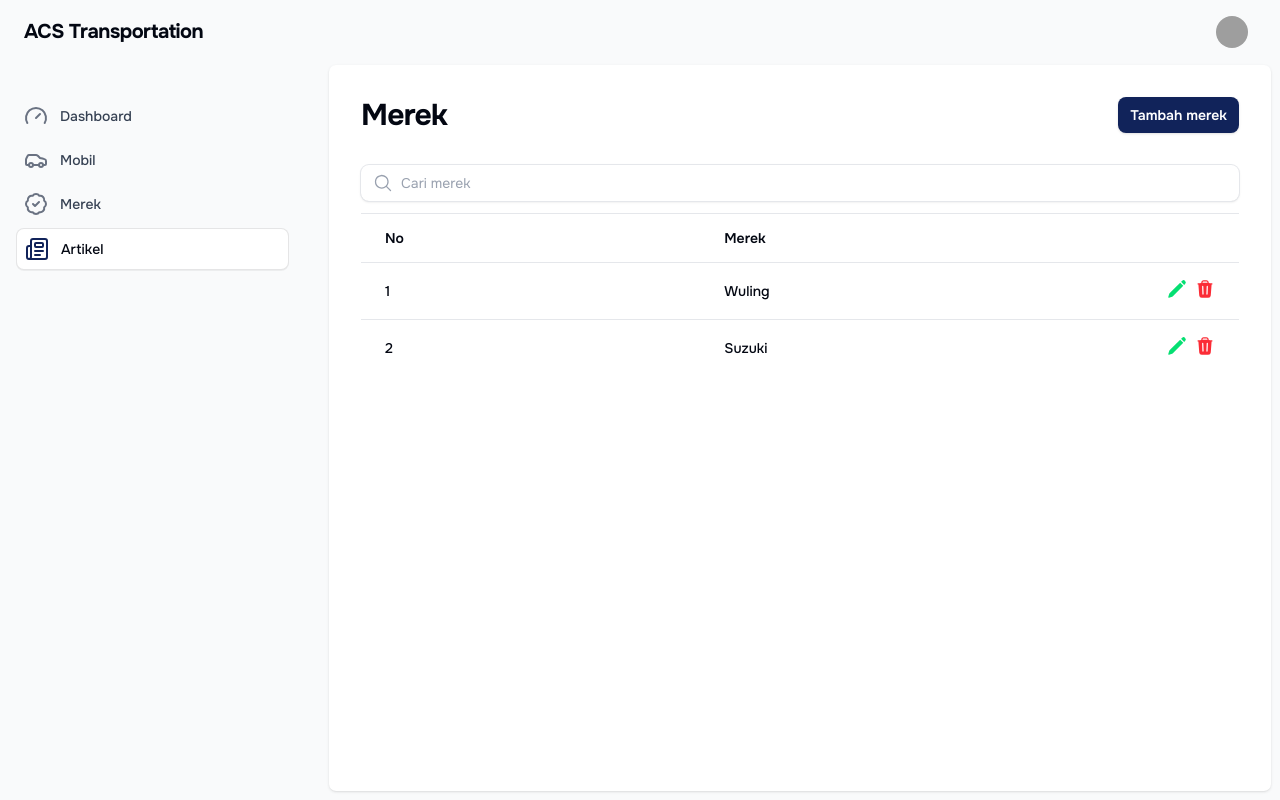
After one commit to rizki2232/asc, a PHP site: page /admin/artikel/ in a window 1280 px wide. The commit adds this page. Run offline with PHP 8.4, Linux system fonts and the light colour scheme; data comes from the database, SQL or seed files in the repository; both versions use the stored data as it was after the commit; grey boxes are pictures that could not be loaded.

Commit message:
database changed

```diff
--- /dev/null
+++ b/admin/artikel/index.php
@@ -0,0 +1,102 @@
+<?php
+
+require_once __DIR__ . "/../../src/db/connection.php";
+
+$query = "SELECT * FROM brands";
+$result = $conn->query($query);
+
+$thead = ['No', 'Merek'];
+$no = 1;
+
+?>
+
+<?php include __DIR__ . "/../../views/components/admin-header.php" ?>
+
+<main class="main mx-auto h-full w-full px-4 md:px-6 lg:px-8 max-w-7xl bg-white shadow">
+    <section class="flex flex-col gap-y-8 py-8">
+        <header class="flex flex-col gap-4 sm:flex-row sm:items-center sm:justify-between">
+            <div>
+                <h1 class="text-2xl font-bold tracking-tight text-gray-950 dark:text-white sm:text-3xl">
+                    Merek
+                </h1>
+            </div>
+            <div class="flex shrink-0 items-center gap-3">
+                <div class="gap-2 flex flex-wrap items-center justify-start">
+                    <a href="/admin/merek/create.php" class="relative grid-flow-col items-center justify-center font-semibold outline-none transition duration-75 focus-visible:ring-2 rounded-lg bg-primary gap-1.5 px-3 py-2 text-sm inline-grid shadow-sm bg-custom-600 text-white hover:bg-custom-500 focus-visible:ring-custom-500/50 dark:bg-custom-500 dark:hover:bg-custom-400 dark:focus-visible:ring-custom-400/50 xpc fi-ac-btn-action">
+                        <span>Tambah merek</span>
+                    </a>
+                </div>
+            </div>
+        </header>
+        <div class="divide-y divide-gray-200">
+            <div class="pb-3">
+                <div class="flex rounded-lg shadow-sm ring-1 ring-gray-200 focus-within:ring-primary">
+                    <div class="items-center gap-x-3 ps-3 flex pe-2">
+                        <svg xmlns="http://www.w3.org/2000/svg" viewBox="0 0 24 24" fill="currentColor" class="size-5 text-gray-400">
+                            <path fill-rule="evenodd" d="M10.5 3.75a6.75 6.75 0 1 0 0 13.5 6.75 6.75 0 0 0 0-13.5ZM2.25 10.5a8.25 8.25 0 1 1 14.59 5.28l4.69 4.69a.75.75 0 1 1-1.06 1.06l-4.69-4.69A8.25 8.25 0 0 1 2.25 10.5Z" clip-rule="evenodd" />
+                        </svg>
+                    </div>
+                    <input type="text" class="w-full px-3 py-1.5 ps-0 pe-3 text-base placeholder:text-gray-400 focus:outline-0 sm:text-sm sm:leading-6" placeholder="Cari merek">
+                </div>
+            </div>
+            <div class="relative divide-y divide-gray-200 overflow-x-auto">
+                <table class="w-full table-auto divide-y divide-gray-200 text-start">
+                    <thead class="divide-y divide-gray-200">
+                        <tr class="">
+                            <?php foreach ($thead as $th) : ?>
+                                <th class="px-3 py-3.5 sm:first-of-type:ps-6 sm:last-of-type:pe-6">
+                                    <div class="flex items-center justify-start">
+                                        <span class="text-sm font-semibold text-gray-950"><?= $th ?></span>
+                                    </div>
+                                </th>
+                            <?php endforeach; ?>
+                            <th class="w-1"></th>
+                        </tr>
+                    </thead>
+                    <tbody class="divide-y divide-gray-200 whitespace-nowrap">
+                        <?php if ($result->num_rows > 0) : ?>
+                            <?php while ($row = $result->fetch_assoc()) : ?>
+                                <tr class="hover:bg-gray-50">
+                                    <td class="p-0 first-of-type:ps-1 last-of-type:pe-1 sm:first-of-type:ps-3 sm:last-of-type:pe-3">
+                                        <a href="edit.php?id=<?php echo $row['id']; ?>">
+                                            <div class="px-3 py-4">
+                                                <span class="text-sm leading-6 text-gray-950 dark:text-white font-medium"><?= $no++; ?></span>
+                                            </div>
+                                        </a>
+                                    </td>
+                                    <td class="p-0 first-of-type:ps-1 last-of-type:pe-1 sm:first-of-type:ps-3 sm:last-of-type:pe-3">
+                                        <a href="edit.php?id=<?php echo $row['id']; ?>">
+                                            <div class="px-3 py-4">
+                                                <span class="text-sm leading-6 text-gray-950 dark:text-white font-medium"><?= $row['name']; ?></span>
+                                            </div>
+                                        </a>
+                                    </td>
+                                    <td class="flex p-0 first-of-type:ps-1 last-of-type:pe-1 sm:first-of-type:ps-3 sm:last-of-type:pe-3">
+                                        <div class="flex items-center gap-x-2 whitespace-nowrap px-3 py-4">
+                                            <a href="edit.php?id=<?php echo $row['id']; ?>">
+                                                <svg xmlns="http://www.w3.org/2000/svg" viewBox="0 0 24 24" fill="currentColor" class="size-5 fill-green-400">
+                                                    <path d="M21.731 2.269a2.625 2.625 0 0 0-3.712 0l-1.157 1.157 3.712 3.712 1.157-1.157a2.625 2.625 0 0 0 0-3.712ZM19.513 8.199l-3.712-3.712-12.15 12.15a5.25 5.25 0 0 0-1.32 2.214l-.8 2.685a.75.75 0 0 0 .933.933l2.685-.8a5.25 5.25 0 0 0 2.214-1.32L19.513 8.2Z" />
+                                                </svg>
+                                            </a>
+                                            <a href="delete.php?id=<?php echo $row['id']; ?>" onclick="return confirm('Yakin ingin menghapus?');">
+                                                <svg xmlns="http://www.w3.org/2000/svg" viewBox="0 0 24 24" fill="currentColor" class="size-5 fill-red-500">
+                                                    <path fill-rule="evenodd" d="M16.5 4.478v.227a48.816 48.816 0 0 1 3.878.512.75.75 0 1 1-.256 1.478l-.209-.035-1.005 13.07a3 3 0 0 1-2.991 2.77H8.084a3 3 0 0 1-2.991-2.77L4.087 6.66l-.209.035a.75.75 0 0 1-.256-1.478A48.567 48.567 0 0 1 7.5 4.705v-.227c0-1.564 1.213-2.9 2.816-2.951a52.662 52.662 0 0 1 3.369 0c1.603.051 2.815 1.387 2.815 2.951Zm-6.136-1.452a51.196 51.196 0 0 1 3.273 0C14.39 3.05 15 3.684 15 4.478v.113a49.488 49.488 0 0 0-6 0v-.113c0-.794.609-1.428 1.364-1.452Zm-.355 5.945a.75.75 0 1 0-1.5.058l.347 9a.75.75 0 1 0 1.499-.058l-.346-9Zm5.48.058a.75.75 0 1 0-1.498-.058l-.347 9a.75.75 0 0 0 1.5.058l.345-9Z" clip-rule="evenodd" />
+                                                </svg>
+                                            </a>
+                                        </div>
+                                    </td>
+                                </tr>
+                            <?php endwhile; ?>
+                        <?php else : ?>
+                            <tr>
+                                <td class="pt-8 text-center" colspan="<?php echo count($thead); ?>">Tidak ada data tersedia</td>
+                            </tr>
+                        <?php endif; ?>
+                    </tbody>
+                </table>
+            </div>
+        </div>
+    </section>
+</main>
+
+<?php include __DIR__ . "/../../views/components/admin-footer.php" ?>
--- a/src/css/app.css
+++ b/src/css/app.css
@@ -403,6 +403,9 @@
   .inline-grid {
     display: inline-grid;
   }
+  .table {
+    display: table;
+  }
   .size-4 {
     width: calc(var(--spacing) * 4);
     height: calc(var(--spacing) * 4);
--- /dev/null
+++ b/src/db/connection.php
@@ -0,0 +1,11 @@
+<?php
+$servername = "localhost";
+$username = "root";
+$password = "";
+$database = "acs";
+
+$conn = new mysqli($servername, $username, $password, $database);
+
+if ($conn->connect_error) {
+    die("Koneksi gagal: " . $conn->connect_error);
+}
--- a/views/components/admin-footer.php
+++ b/views/components/admin-footer.php
@@ -15,6 +15,11 @@ $links = [
         'title' => 'Merek',
         'route' => '/admin/merek/',
         'icon'  => '<svg xmlns="http://www.w3.org/2000/svg" width="24" height="24" viewBox="0 0 24 24" fill="none" stroke="currentColor" stroke-width="2" stroke-linecap="round" stroke-linejoin="round" class="lucide lucide-badge-check"><path d="M3.85 8.62a4 4 0 0 1 4.78-4.77 4 4 0 0 1 6.74 0 4 4 0 0 1 4.78 4.78 4 4 0 0 1 0 6.74 4 4 0 0 1-4.77 4.78 4 4 0 0 1-6.75 0 4 4 0 0 1-4.78-4.77 4 4 0 0 1 0-6.76Z"/><path d="m9 12 2 2 4-4"/></svg>'
+    ],
+    [
+        'title' => 'Artikel',
+        'route' => '/admin/artikel/',
+        'icon'  => '<svg xmlns="http://www.w3.org/2000/svg" width="24" height="24" viewBox="0 0 24 24" fill="none" stroke="currentColor" stroke-width="2" stroke-linecap="round" stroke-linejoin="round" class="lucide lucide-newspaper"><path d="M15 18h-5"/><path d="M18 14h-8"/><path d="M4 22h16a2 2 0 0 0 2-2V4a2 2 0 0 0-2-2H8a2 2 0 0 0-2 2v16a2 2 0 0 1-4 0v-9a2 2 0 0 1 2-2h2"/><rect x="10" y="6" width="8" height="4" rx="1"/></svg>'
     ]
 ];
 
```
Also changed, not shown: src/db/acs.sql (+154 -41 lines), about/index.php (indentation only).
